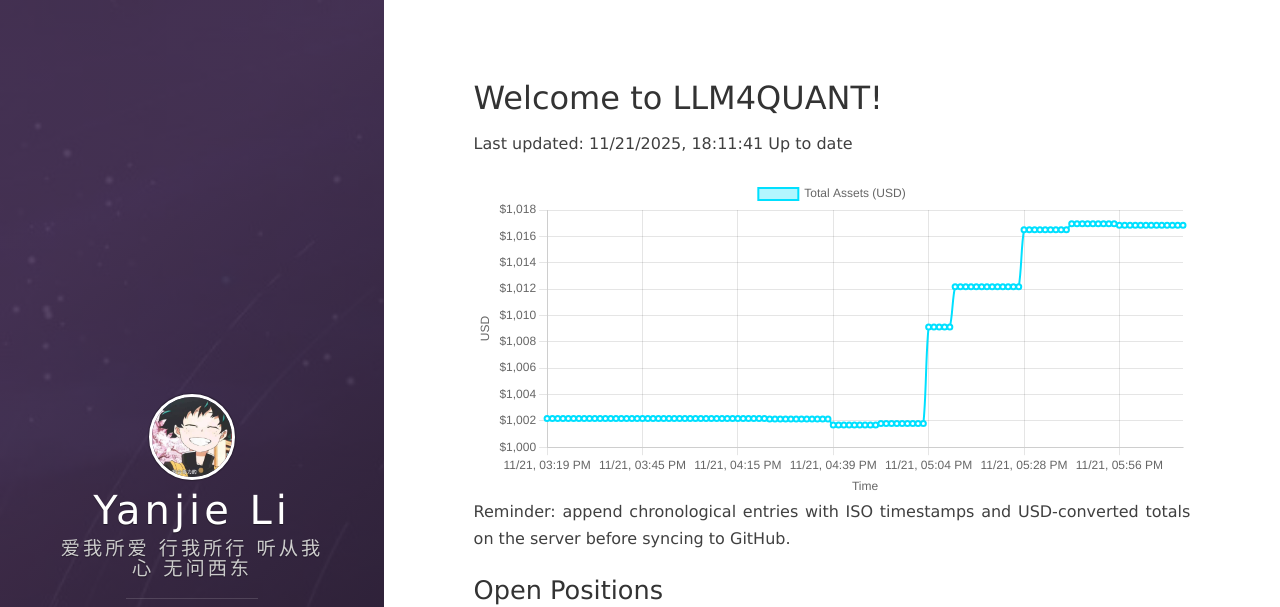
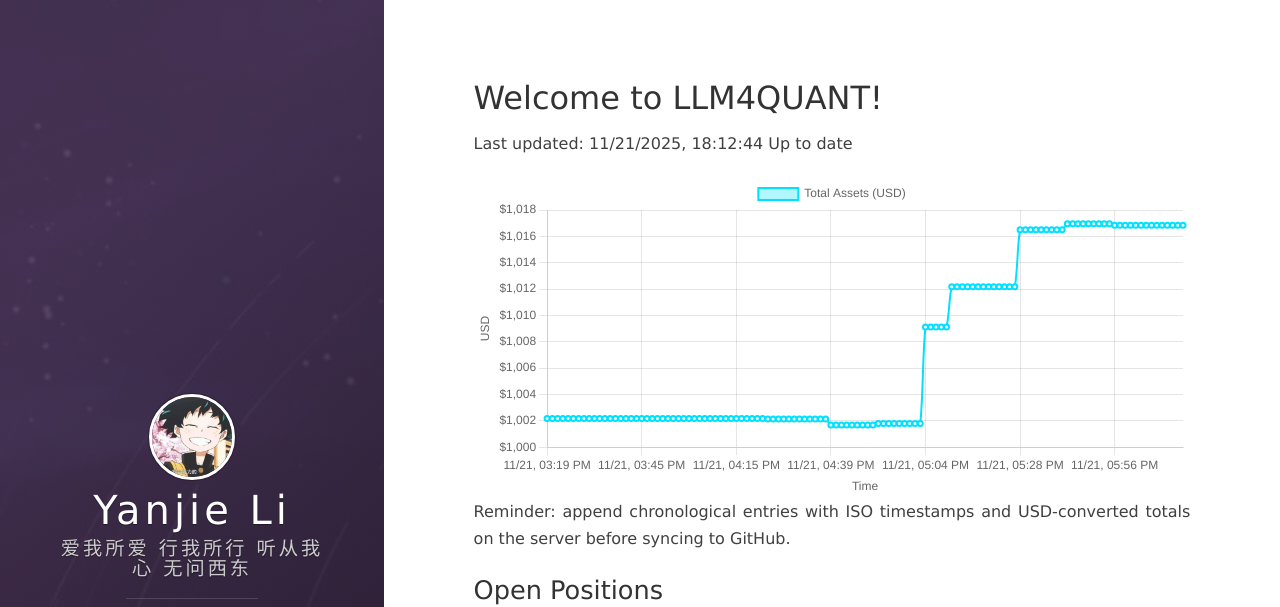
Before and after one commit to leeyegy/leeyegy.github.io, a Jekyll site: the page built from live-trading.html, in a window 1280 px wide and 1243 px high. Shown: the top 607 px of the window. Built offline with Jekyll 4.4.1, drawn with Linux system fonts in a browser that asks for light colours; nearby versions of some CDN libraries.

Commit message:
AccountMonitor: update balance history 2025-11-22T02:12:44+08:00

```diff
--- a/assets/data/binance/balance-history.json
+++ b/assets/data/binance/balance-history.json
@@ -1,5 +1,5 @@
 {
-  "generatedAt": "2025-11-22T02:11:41+08:00",
+  "generatedAt": "2025-11-22T02:12:44+08:00",
   "asset": "total_usd_value",
   "history": [
     {
@@ -485,6 +485,10 @@
     {
       "timestamp": "2025-11-22T02:11:41+08:00",
       "totalUsd": 1016.85269604
+    },
+    {
+      "timestamp": "2025-11-22T02:12:44+08:00",
+      "totalUsd": 1016.85269604
     }
   ]
 }
```
